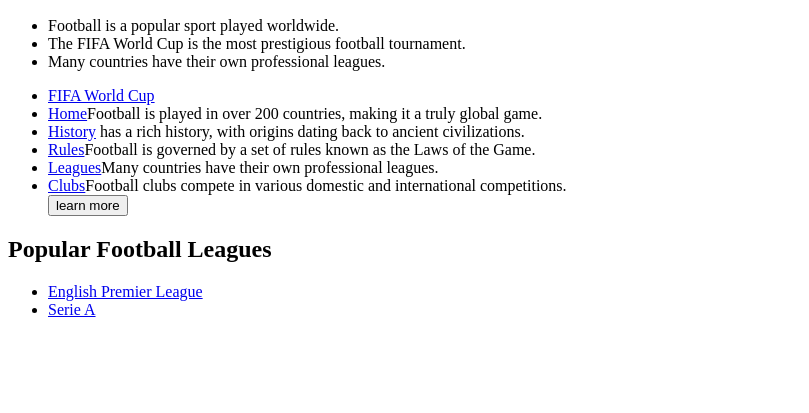
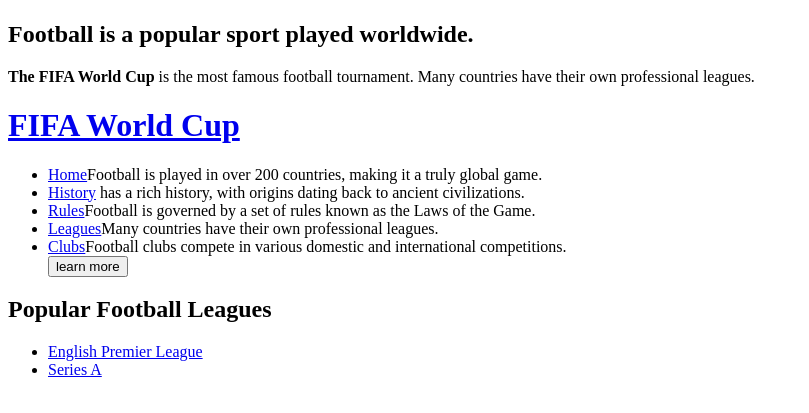
Before and after one commit to crupalihere-lgtm/Rupali-03-Index.Html-file-01, a plain HTML site: page indexhtml.html in a window 1280 px wide. Shown: the part 283-696 px from the top of the page, without its empty margins (0-809 px from the left). Drawn offline with Linux system fonts and the light colour scheme.

Commit message:
added indexhtml file

```diff
--- a/index  .html
+++ b/indexhtml.html
@@ -6,7 +6,7 @@
     <title>football page</title>
   </head>
   <body>
-    <h1>Football</h1>
+    <h1><strong>Football</strong></h1>
     <img
       src="https://upload.wikimedia.org/wikipedia/commons/d/d3/Soccerball.svg"
       alt="Football"
@@ -14,13 +14,19 @@
       height="200"
       target="_blank"
     />
+
+    <h2>Football is a popular sport played worldwide.</h2>
+    <p>
+      <strong>The FIFA World Cup </strong> is the most famous football
+      tournament. Many countries have their own professional leagues.
+    </p>
+
+    <h1>
+      <a href="https://www.fifa.com/worldcup/" target="_blank"
+        >FIFA World Cup
+      </a>
+    </h1>
     <ul>
-      <li>Football is a popular sport played worldwide.</li>
-      <li>The FIFA World Cup is the most prestigious football tournament.</li>
-      <li>Many countries have their own professional leagues.</li>
-    </ul>
-    <ul>
-      <li><a href="https://www.fifa.com/worldcup/">FIFA World Cup </a></li>
       <li>
         <a href="#">Home</a>Football is played in over 200 countries, making it
         a truly global game.
@@ -48,7 +54,7 @@
     <ul>
       <li><a href="#">English Premier League </a></li>
 
-      <li><a href="#">Serie A</a></li>
+      <li><a href="#">Series A</a></li>
     </ul>
   </body>
 </html>
```
